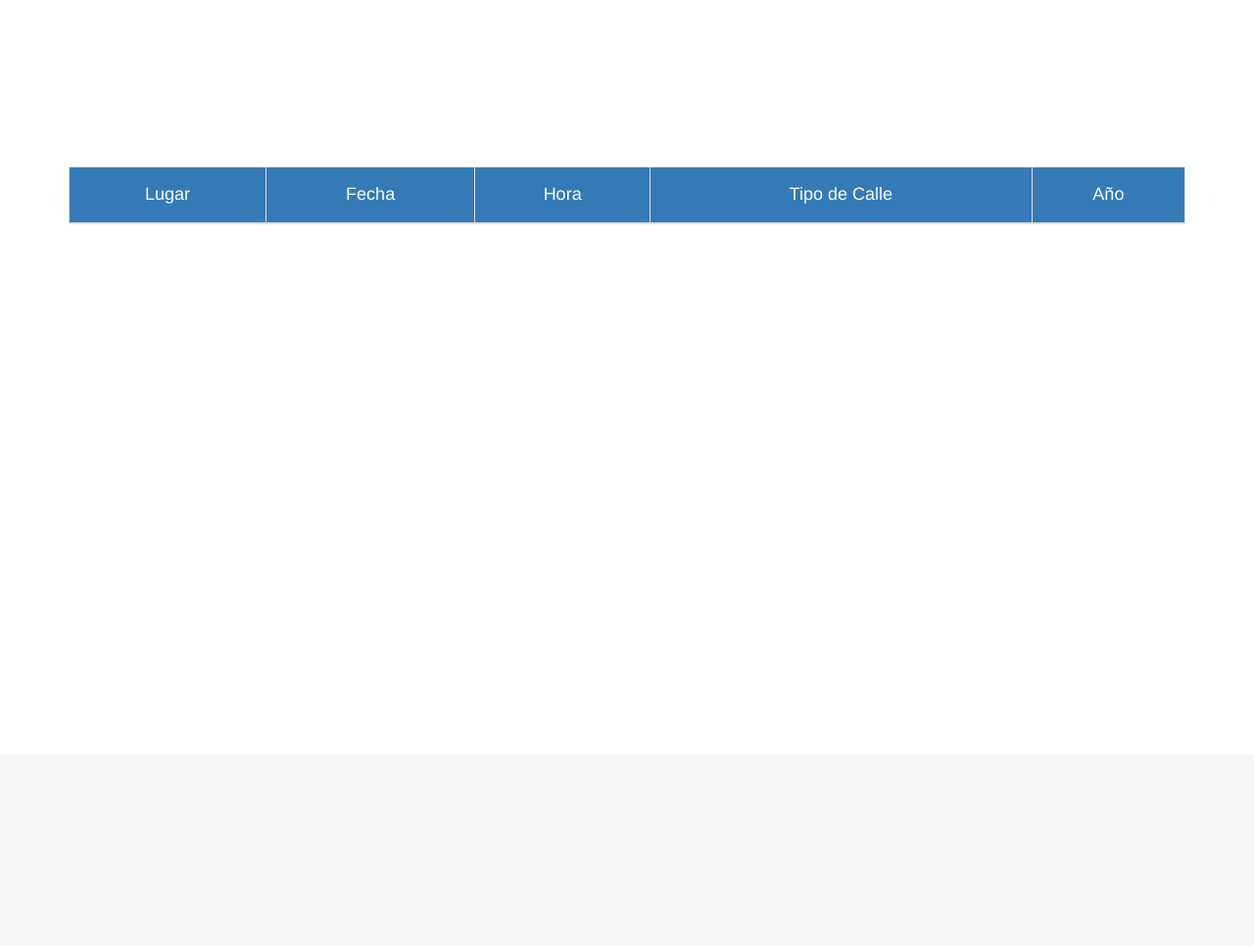
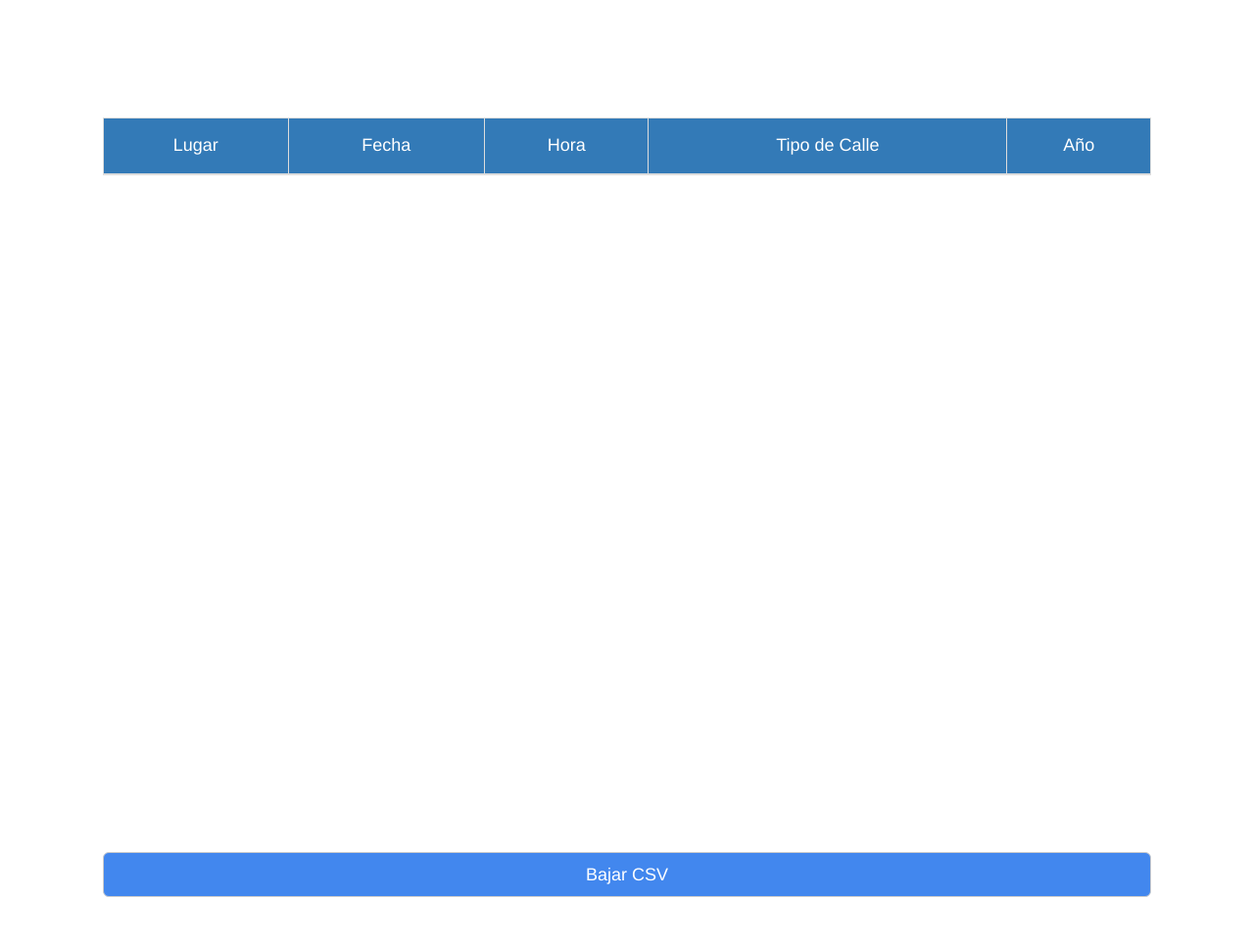
Before and after one commit to IvanBodnar/registros, a Django app: template buscador/templates/buscador/tabla_buscador.html in a window 1280 px wide. Shown: the part 51-1017 px from the top of the page at 98% size. Before the commit the page ends 280 px from the top, so only its background shows below. Run offline with Django 3.2, Linux system fonts and the light colour scheme; the template is opened without the code that fills it, so the values that code supplies are empty; parts of the project's set-up code (start-up, migrations or seed data) failed here and were passed over; some libraries are stand-ins or nearby versions.

Commit message:
Agregado bajar csv

```diff
--- a/buscador/siniestros.py
+++ b/buscador/siniestros.py
@@ -4,6 +4,8 @@ from django.contrib.gis.db.models.functions import Transform
 
 
 class Siniestros:
+
+    columnas = ['direccion_normalizada', 'fecha', 'hora', 'tipo_calle', 'anio']
 
     def __init__(self, punto, radio, anios):
         self.punto_3857 = self.punto_a_3857(punto)
@@ -27,4 +29,4 @@ class Siniestros:
         resultado = qs_3857\
                     .filter(geom_3857__distance_lt=(self.punto_3857, self.radio))\
                     .order_by('anio', 'direccion_normalizada', 'fecha')
-        return resultado.values('direccion_normalizada', 'fecha', 'hora', 'tipo_calle', 'anio')
+        return resultado.values(*self.columnas)
--- a/buscador/static/buscador/style.css
+++ b/buscador/static/buscador/style.css
@@ -36,5 +36,10 @@ li label {
 }
 
 #tabla {
+  margin-top: 50px;
+  padding: 50px;
+}
+
+#boton_csv {
   margin-top: 150px;
 }
--- a/buscador/templates/buscador/tabla_buscador.html
+++ b/buscador/templates/buscador/tabla_buscador.html
@@ -42,6 +42,10 @@
                         {% endfor %}
                     </table>
                 </div>
+                <div id="boton_csv">
+                    <a href="{% url 'retornar_csv' %}"><button type="submit" class="btn btn-default btn-blue btn-lg btn-block">
+                    Bajar CSV</button></a>
+                </div>
             </div>
         </div>
     </div>
--- a/buscador/urls.py
+++ b/buscador/urls.py
@@ -1,8 +1,9 @@
 from django.conf.urls import url
-from .views import IngresarCalles, ajax_calles
+from .views import IngresarCalles, ajax_calles, retornar_csv
 
 
 urlpatterns = [
     url(r'^$', view=IngresarCalles.as_view(), name='buscador_ingresar_calle'),
     url(r'^calles', ajax_calles, name='ajax_calles'),
+    url(r'^csv', retornar_csv, name='retornar_csv'),
 ]
--- a/buscador/views.py
+++ b/buscador/views.py
@@ -1,4 +1,5 @@
 import json
+import csv
 from django.http import HttpResponse
 from django.shortcuts import render
 from django.views.generic import View
@@ -34,6 +35,10 @@ class IngresarCalles(View):
                 anios = bound_form.cleaned_data['anios']
                 interseccion = Calle(calle1) + Calle(calle2)
                 siniestros = Siniestros(interseccion, radio, anios)
+                request.session['calle1'] = calle1
+                request.session['calle2'] = calle2
+                request.session['radio'] = radio
+                request.session['anios'] = anios
 
                 return render(request, self.exito, context={'items': siniestros.siniestros_radio()})
 
@@ -45,3 +50,28 @@ class IngresarCalles(View):
             return render(request=request,
                           template_name=self.template_name,
                           context={'form': self.form_class()})
+
+
+def retornar_csv(request):
+    calle1 = request.session['calle1']
+    calle2 = request.session['calle2']
+    radio = request.session['radio']
+    anios = request.session['anios']
+
+    nombre_csv = '{}_y_{}_{}mts'.format(calle1, calle2, radio)
+
+    response = HttpResponse(content_type='text/csv')
+    response['Content-Disposition'] = 'attachment; filename="{}.csv"'.format(nombre_csv)
+
+    interseccion = Calle(calle1) + Calle(calle2)
+    siniestros = Siniestros(interseccion, radio, anios)
+    columnas = siniestros.columnas
+    lista_diccionarios = [sin for sin in siniestros.siniestros_radio()]
+
+    writer = csv.DictWriter(response, fieldnames=columnas)
+    writer.writeheader()
+
+    for row in lista_diccionarios:
+        writer.writerow(row)
+
+    return response
--- a/registros/settings.py
+++ b/registros/settings.py
@@ -129,6 +129,10 @@ USE_TZ = True
 STATIC_URL = '/static/'
 STATIC_ROOT = os.path.join(BASE_DIR, 'static')
 
+# Por defecto se va a almacenar la sesion en la base,
+# cambiar para otras opciones
+#SESSION_ENGINE = 'django.contrib.sessions.backends.cache'
+
 # Para que funcionen los test
 class DisableMigrations(object):
 
```
Lines whose indentation alone changed are shown as unchanged.
